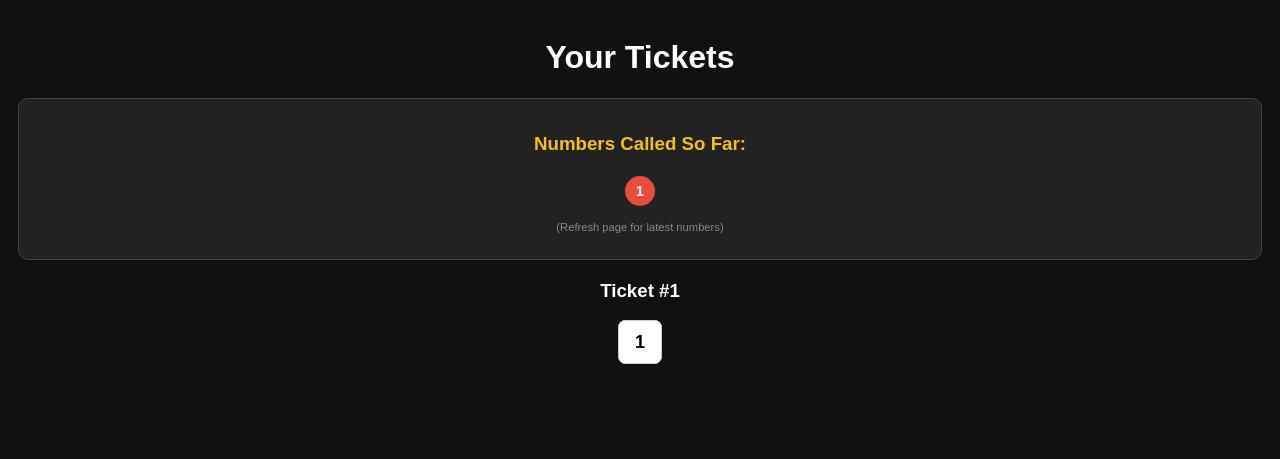
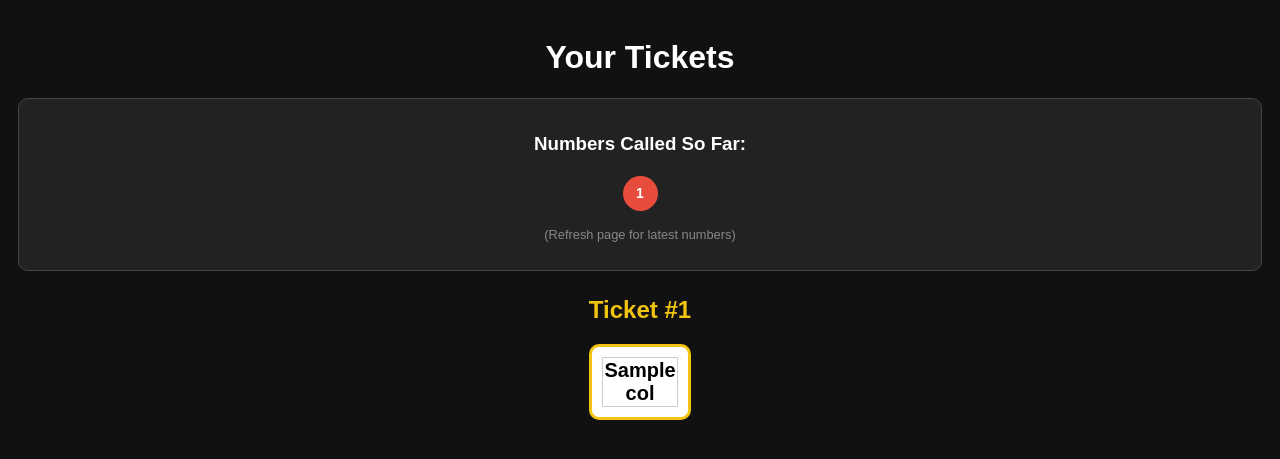
Before and after one commit to ramu265/my-tambola-game1, a Flask app: template Tambola/templates/user_ticket.html in a window 1280 px wide. Shown: the top 459 px of the page. Run offline with Flask 3, Linux system fonts and the light colour scheme; the template is opened without the code that fills it: most values are stand-ins (such as "Sample title", 1, 10 or a date in 2020).

Commit message:
Refactor user_ticket.html for improved layout and styles
Updated styles and structure for better presentation of Tambola tickets.

```diff
--- a/Tambola/templates/user_ticket.html
+++ b/Tambola/templates/user_ticket.html
@@ -6,12 +6,13 @@
     <style>
         body { text-align:center; background:#111; color:white; font-family: sans-serif; padding: 10px; }
         .history-box { background: #222; padding: 15px; border-radius: 10px; margin-bottom: 20px; border: 1px solid #444; }
-        .num-ball { background: #e74c3c; color: white; width: 30px; height: 30px; line-height: 30px; border-radius: 50%; font-weight: bold; display: inline-block; margin: 3px; font-size: 14px; }
-        table { margin: 15px auto; border-collapse: collapse; background: white; color: black; border-radius: 8px; overflow: hidden; }
-        td { width: 40px; height: 40px; border: 1px solid #ccc; font-size: 18px; font-weight: bold; cursor: pointer; }
+        .num-ball { background: #e74c3c; color: white; width: 35px; height: 35px; line-height: 35px; border-radius: 50%; font-weight: bold; display: inline-block; margin: 3px; font-size: 14px; }
+        .ticket-container { margin-bottom: 30px; border: 3px solid #f1c40f; display: inline-block; padding: 10px; border-radius: 10px; background: #fff; }
+        table { border-collapse: collapse; background: white; color: black; margin: 0 auto; }
+        td { width: 45px; height: 45px; border: 1px solid #ccc; font-size: 20px; font-weight: bold; cursor: pointer; text-align: center; }
         .marked { background: #3498db !important; color: white !important; }
-        .empty { background: #f0f0f0; cursor: default; }
-        h3 { color: #f1c40f; }
+        .empty { background: #f0f0f0; }
+        h2 { color: #f1c40f; margin-top: 25px; }
     </style>
 </head>
 <body>
@@ -24,18 +25,23 @@
                 <span class="num-ball">{{ num }}</span>
             {% endfor %}
         </div>
-        <p style="font-size: 0.7em; color: #888;">(Refresh page for latest numbers)</p>
+        <p style="font-size: 0.8rem; color: #888;">(Refresh page for latest numbers)</p>
     </div>
 
     {% for ticket in tickets %}
-    <div style="margin-bottom:40px;">
-        <h3 style="color: #fff;">Ticket #{{ loop.index }}</h3>
+        <h2>Ticket #{{ loop.index }}</h2>
+        <div class="ticket-container">
             <table>
                 {% for row in ticket %}
                 <tr>
-                {% for num in row %}
-                    {% if num %}<td onclick="this.classList.toggle('marked')">{{ num }}</td>
-                    {% else %}<td class="empty"></td>{% endif %}
+                    {% for col in row %}
+                        {% if col == 0 %}
+                            <td class="empty"></td>
+                        {% else %}
+                            <td onclick="this.classList.toggle('marked')" class="{% if col in called_numbers %}called{% endif %}">
+                                {{ col }}
+                            </td>
+                        {% endif %}
                     {% endfor %}
                 </tr>
                 {% endfor %}
```
Lines whose indentation alone changed are shown as unchanged.
